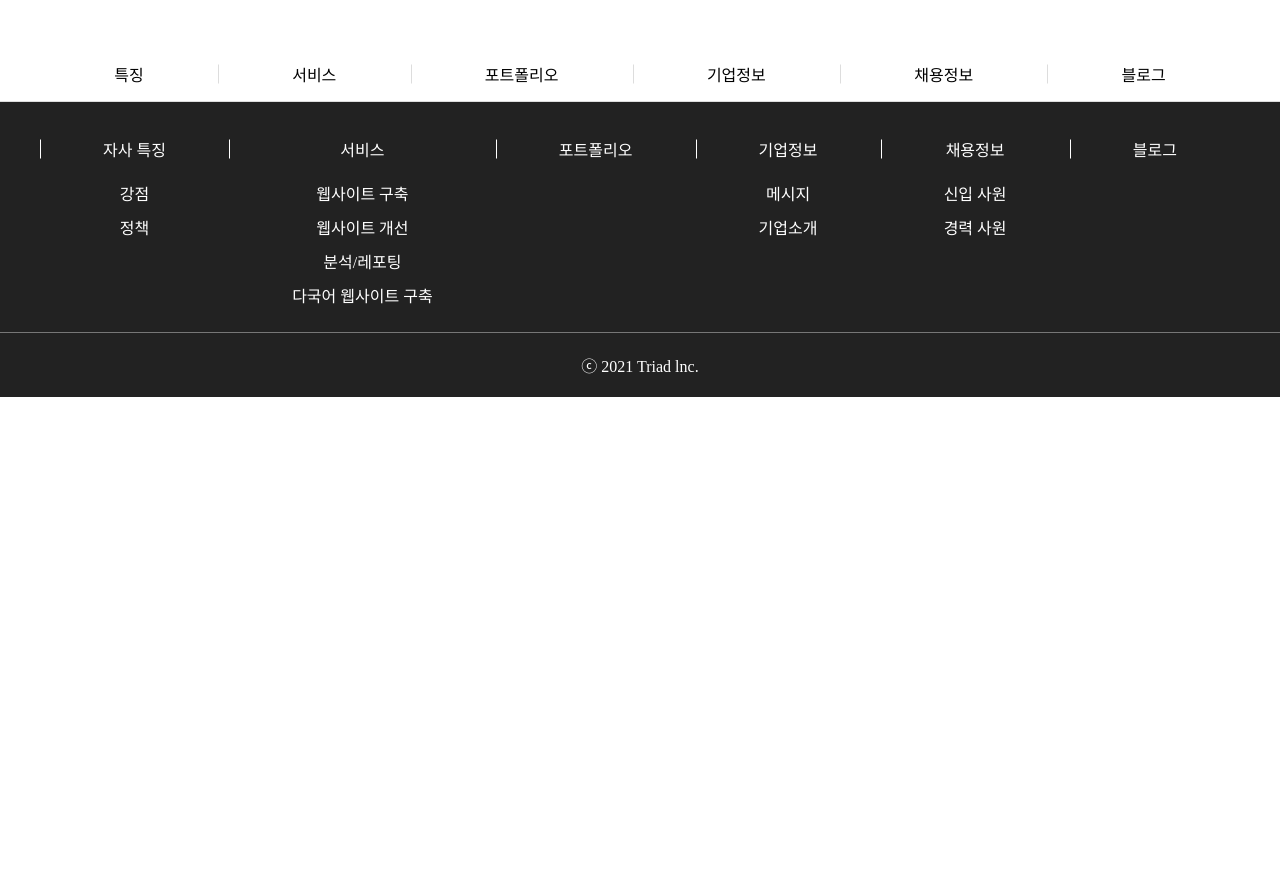
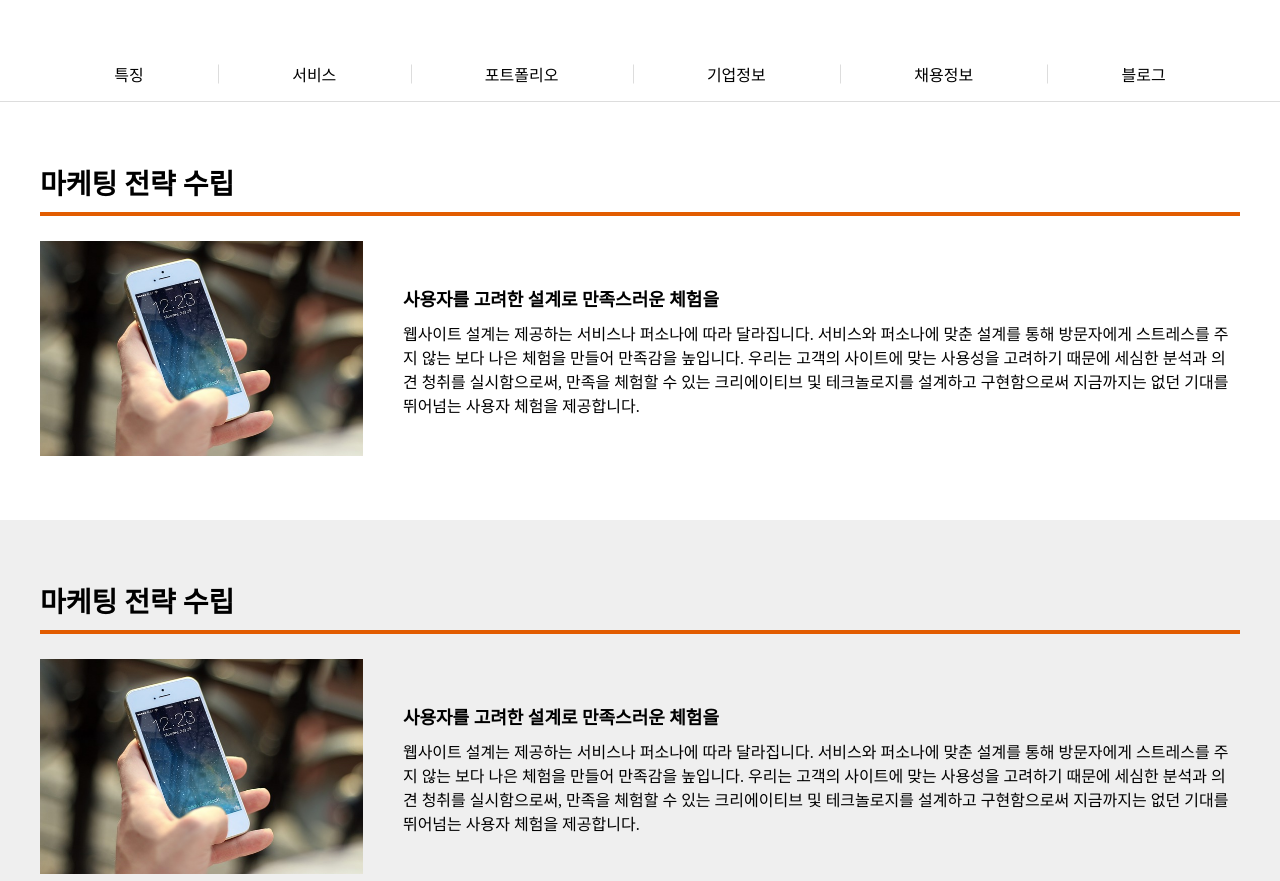
Before and after one commit to fireworks80/css-design, a website: page index.html in a window 1280 px wide. Shown: the part 71-952 px from the top of the page. Before the commit the page ends 800 px from the top, so only its background shows below. Drawn offline with Linux system fonts and the light colour scheme.

Commit message:
add index content

```diff
--- a/index.html
+++ b/index.html
@@ -31,7 +31,48 @@
     </div>
   </header>
   <!-- // header -->
+  <main>
 
+    <article>
+      <div class="l-center l-center--article">
+        <h2 class="heading-lv2">마케팅 전략 수립</h2>
+        <div class="media">
+          <picture class="media__img">
+            <img src="./assets/persona.jpeg" alt="">
+          </picture>
+          <dl class="media__content">
+            <dt class="media__tit">사용자를 고려한 설계로 만족스러운 체험을</dt>
+            <dd class="media__text">웹사이트 설계는 제공하는 서비스나 퍼소나에 따라 달라집니다. 서비스와 퍼소나에 맞춘 설계를 통해 방문자에게 스트레스를 주지 않는 보다 나은
+              체험을 만들어
+              만족감을 높입니다.
+              우리는 고객의 사이트에 맞는 사용성을 고려하기 때문에 세심한 분석과 의견 청취를 실시함으로써, 만족을 체험할 수 있는 크리에이티브 및 테크놀로지를 설계하고 구현함으로써 지금까지는
+              없던 기대를
+              뛰어넘는 사용자 체험을 제공합니다.</dd>
+          </dl>
+        </div>
+      </div>
+    </article>
+
+    <article class="article-has-bg">
+      <div class="l-center l-center--article">
+        <h2 class="heading-lv2">마케팅 전략 수립</h2>
+        <div class="media">
+          <picture class="media__img">
+            <img src="./assets/persona.jpeg" alt="">
+          </picture>
+          <dl class="media__content">
+            <dt class="media__tit">사용자를 고려한 설계로 만족스러운 체험을</dt>
+            <dd class="media__text">웹사이트 설계는 제공하는 서비스나 퍼소나에 따라 달라집니다. 서비스와 퍼소나에 맞춘 설계를 통해 방문자에게 스트레스를 주지 않는 보다 나은 체험을
+              만들어
+              만족감을 높입니다.
+              우리는 고객의 사이트에 맞는 사용성을 고려하기 때문에 세심한 분석과 의견 청취를 실시함으로써, 만족을 체험할 수 있는 크리에이티브 및 테크놀로지를 설계하고 구현함으로써 지금까지는 없던 기대를
+              뛰어넘는 사용자 체험을 제공합니다.</dd>
+          </dl>
+        </div>
+      </div>
+    </article>
+
+  </main>
   <!-- footer -->
   <footer class="footer">
     <div class="l-center footer__inner">
--- /dev/null
+++ b/scss/_component.scss
@@ -0,0 +1,37 @@
+// heading
+
+.heading-lv2 {
+  margin-bottom: 25px;
+  padding-bottom: 10px;
+  border-bottom: 4px solid #e25c00;
+  font-size: 1.75rem;
+  font-weight: bold;
+}
+
+// media
+.media {
+  display: flex;
+  align-items: center;
+
+  &__img {
+    flex: 0 1 calc(331px / $width-content * 100%);
+    margin-right: 3.33333%;
+    img {
+      max-width: 100%;
+    }
+  }
+
+  &__content {
+    flex: 1;
+  }
+
+  &__tit {
+    margin-bottom: 10px;
+    font-size: 1.125rem;
+    font-weight: bold;
+  }
+
+  &__text {
+    margin: 0;
+  }
+}
--- /dev/null
+++ b/scss/_index.scss
@@ -0,0 +1,3 @@
+.article-has-bg {
+  background-color: #efefef;
+}
--- a/scss/_layout.scss
+++ b/scss/_layout.scss
@@ -1,5 +1,12 @@
 .l-center {
-  max-width: 1230px;
+  max-width: $width-content;
   padding: 0 15px;
   margin: 0 auto;
+
+  &--article {
+    padding: {
+      top: 60px;
+      bottom: 60px;
+    }
+  }
 }
--- /dev/null
+++ b/scss/_variable.scss
@@ -0,0 +1 @@
+$width-content: 1230px;
--- a/scss/style.scss
+++ b/scss/style.scss
@@ -1,9 +1,14 @@
 @charset 'utf-8';
 
+@import 'variable';
 @import 'reset';
 
 @import 'layout';
 
+@import 'component';
+
 @import 'header';
 @import 'nav';
 @import 'footer';
+
+@import 'index';
```
Also changed, not shown: assets/screenshot/screen-index.png (added), css/style.css, readme.md (added), 1 other file.
